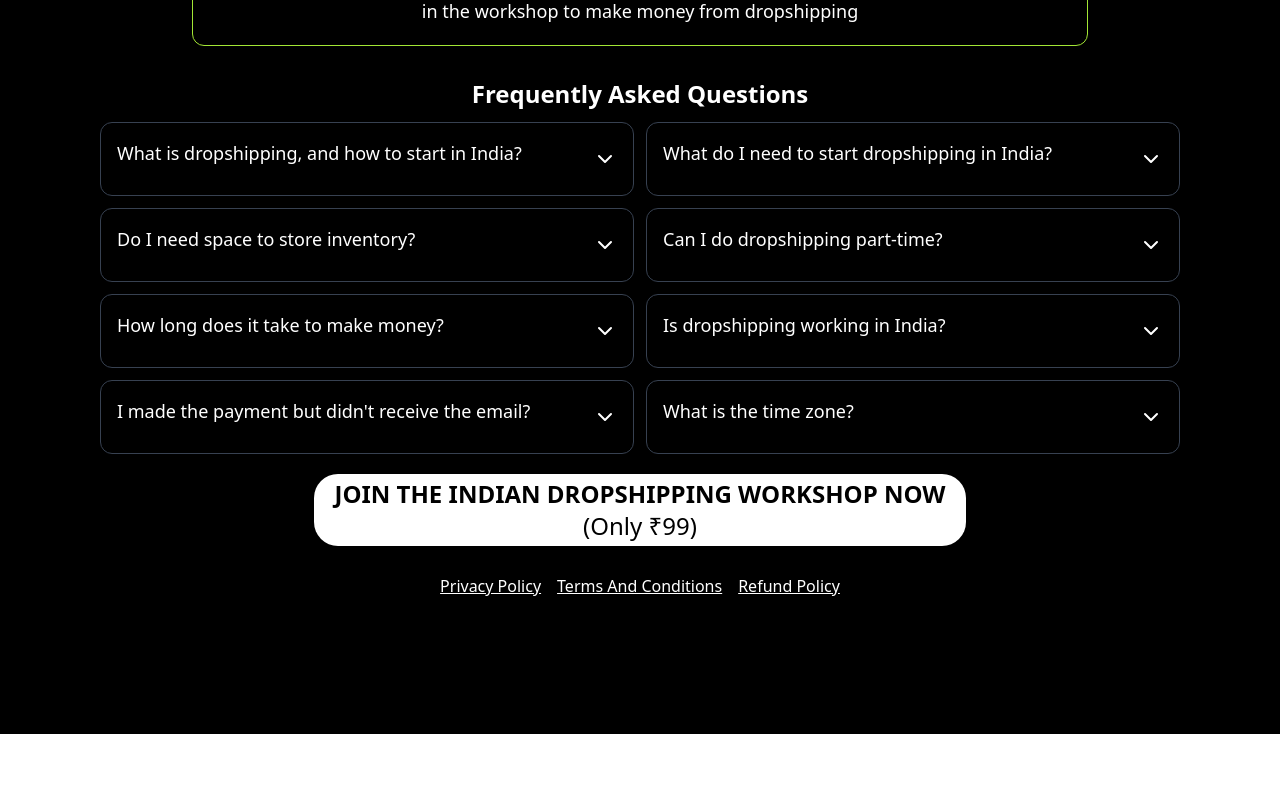
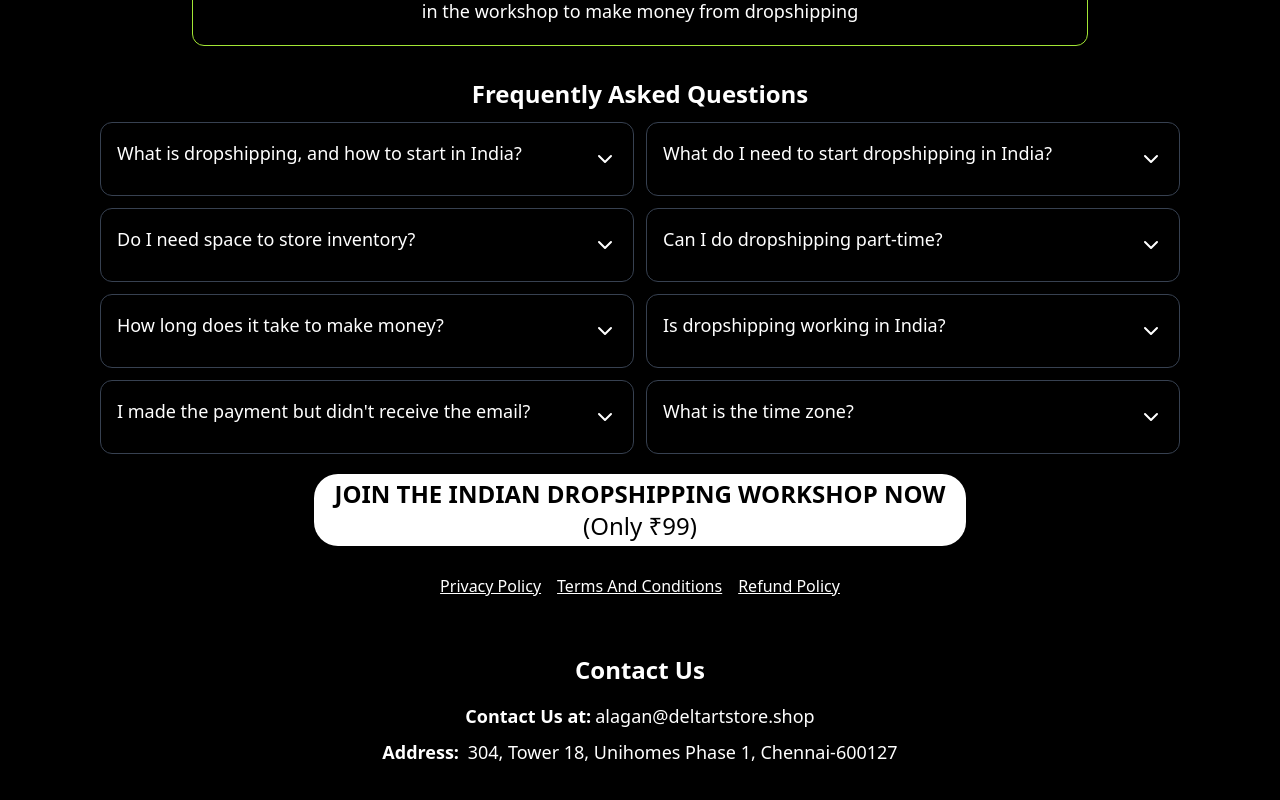
Before and after one commit to Matheshraju4/webinarV2, a React (Vite) app: page / in a window 1280 px wide. Shown: the part 4613-5413 px from the top of the page. Before the commit the page ends 5347 px from the top, so only its background shows below. Built offline with nearby package versions, Linux system fonts and the light colour scheme.

Commit message:
added contactus

```diff
--- /dev/null
+++ b/src/components/ContactUs.tsx
@@ -0,0 +1,15 @@
+export const ContactUs = () => {
+  return (
+    <div className="text-white flex flex-col items-center justify-start p-3 pb-32 md:pb-16 pt-5 gap-2">
+      <h1 className="text-xl  md:text-2xl p-2 font-bold ">Contact Us</h1>
+      <p className="text-md md:text-lg text-center">
+        <span className="font-semibold pr-1">Contact Us at:</span>
+        alagan@deltartstore.shop
+      </p>
+      <p className="text-md md:text-lg text-center">
+        <span className="font-semibold pr-1">Address:</span> 304, Tower 18,
+        Unihomes Phase 1, Chennai-600127
+      </p>
+    </div>
+  );
+};
--- a/src/components/PrivacyPolicy.tsx
+++ b/src/components/PrivacyPolicy.tsx
@@ -3,7 +3,7 @@ import { useNavigate } from "react-router-dom";
 const PrivacyPolicy = () => {
   const navigate = useNavigate();
   return (
-    <div className="flex flex-col items-center justify-center md:flex-row pb-16 md:pb-32 p-5">
+    <div className="flex flex-col items-center justify-center md:flex-row p-5">
       <div
         onClick={() => {
           navigate("/privacypolicy");
--- a/src/pages/ComponentsTesting.tsx
+++ b/src/pages/ComponentsTesting.tsx
@@ -15,6 +15,7 @@ import Text from "../components/Text";
 import Timer from "../components/Timer";
 import WhatYoulearn from "../components/TopWhatyoulearn";
 import VideoPlayer from "../components/VideoPlayer";
+import { ContactUs } from "../components/ContactUs";
 
 const ComponentsTesting = () => {
   const [loading, setLoading] = useState(true);
@@ -99,6 +100,7 @@ const ComponentsTesting = () => {
             text2="(Only ₹99)"
           />
           <PrivacyPolicy />
+          <ContactUs />
           <Timer />
         </>
       )}
```
